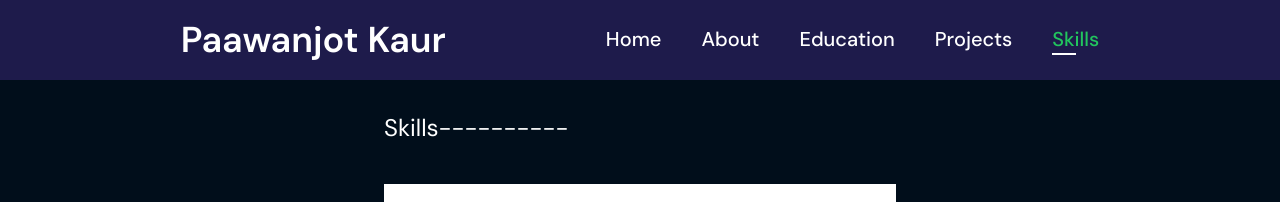
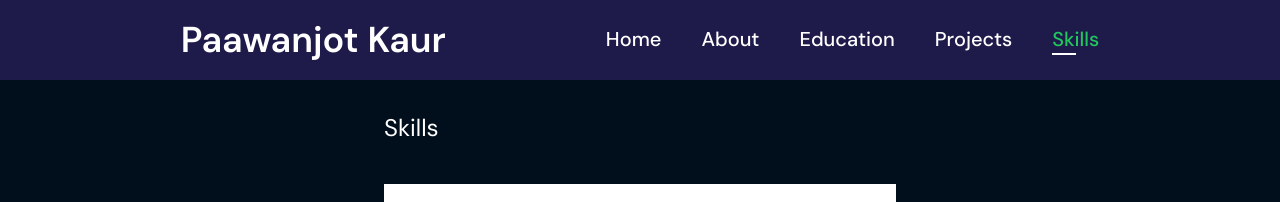
Before and after one commit to paawanjotk/portfolio, a React (Create React App) app: page /skills in a window 1280 px wide. Shown: the top 202 px of the page. Built offline with nearby package versions, Linux system fonts and the light colour scheme.

Commit message:
Update Skills.js

```diff
--- a/src/pages/Skills.js
+++ b/src/pages/Skills.js
@@ -6,7 +6,7 @@ const Skills = () => {
     <div>
       <div className="h-screen bg-[#010e1b] text-white flex flex-col items-center pt-8">
         <div className=" flex flex-col align-middle justify-center gap-10  w-2/5">
-          <h4 className=" text-2xl">Skills----------</h4>
+          <h4 className=" text-2xl">Skills</h4>
           <div className=" bg-white flex flex-col">
             <Skill
               title={"Languages and Databases"}
```
